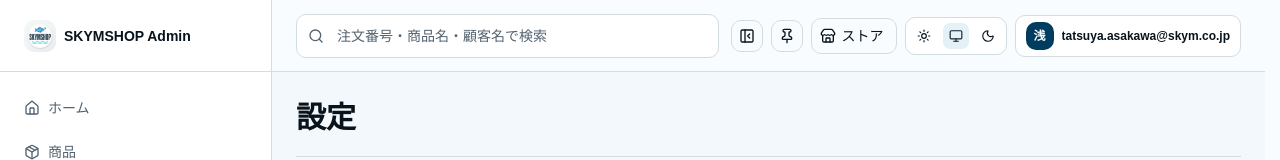
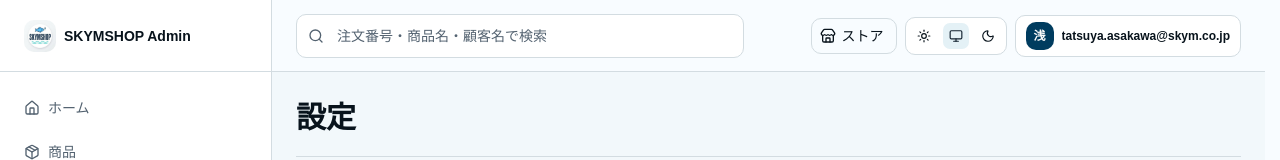
Before and after one commit to r77tchan/skym-shop-design, a React (Vite) app: page /admin/settings in a window 1280 px wide. Shown: the top 160 px of the page. Built offline with nearby package versions, Linux system fonts and the light colour scheme.

Commit message:
サイドバー開閉とヘッダー固定機能の削除

```diff
--- a/src/components/admin-layout.tsx
+++ b/src/components/admin-layout.tsx
@@ -3,10 +3,6 @@ import {
   MailIcon,
   NewspaperIcon,
   PackageIcon,
-  PanelLeftCloseIcon,
-  PanelLeftOpenIcon,
-  PinIcon,
-  PinOffIcon,
   SearchIcon,
   SettingsIcon,
   ShoppingCartIcon,
@@ -69,59 +65,15 @@ const adminNavItems = [
 ]
 
 export function AdminLayout() {
-  const [isSidebarVisible, setIsSidebarVisible] = useState(true)
-  const [isTopbarPinned, setIsTopbarPinned] = useState(false)
+  return (
+    <main className="min-h-svh bg-muted/35 text-foreground">
+      <AdminSidebar />
 
-  useEffect(() => {
-    const root = document.documentElement
+      <div className="min-w-0 lg:pl-[272px]">
+        <AdminTopbar />
 
-    if (isTopbarPinned) {
-      root.dataset.adminTopbarPinned = 'true'
-    } else {
-      delete root.dataset.adminTopbarPinned
-    }
-
-    return () => {
-      delete root.dataset.adminTopbarPinned
-    }
-  }, [isTopbarPinned])
-
-  return (
-    <main
-      className={cn(
-        'min-h-svh bg-muted/35 text-foreground',
-        isTopbarPinned && 'flex h-svh flex-col overflow-hidden',
-      )}
-    >
-      {isSidebarVisible ? <AdminSidebar /> : null}
-
-      <div
-        className={cn(
-          'min-w-0',
-          isTopbarPinned && 'flex min-h-0 flex-1 flex-col overflow-hidden',
-          isSidebarVisible && 'lg:pl-[272px]',
-        )}
-      >
-        <AdminTopbar
-          isSidebarVisible={isSidebarVisible}
-          isTopbarPinned={isTopbarPinned}
-          onToggleSidebar={() => setIsSidebarVisible((current) => !current)}
-          onToggleTopbarPinned={() => setIsTopbarPinned((current) => !current)}
-        />
-
-        <div
-          className={cn(
-            isTopbarPinned &&
-              'min-h-0 flex-1 overflow-y-auto overscroll-y-none',
-          )}
-          data-admin-scroll-container
-        >
-          <div
-            className={cn(
-              'mx-auto grid w-full min-w-0 gap-5 px-gutter py-5 sm:gap-6 sm:py-6',
-              isSidebarVisible ? 'max-w-[1440px]' : 'max-w-[1760px]',
-            )}
-          >
+        <div data-admin-scroll-container>
+          <div className="mx-auto grid w-full max-w-[1760px] min-w-0 gap-5 px-gutter py-5 sm:gap-6 sm:py-6 lg:max-w-[1440px]">
             <Outlet />
           </div>
         </div>
@@ -221,21 +173,7 @@ function AdminSidebar() {
   )
 }
 
-function AdminTopbar({
-  isSidebarVisible,
-  isTopbarPinned,
-  onToggleSidebar,
-  onToggleTopbarPinned,
-}: {
-  isSidebarVisible: boolean
-  isTopbarPinned: boolean
-  onToggleSidebar: () => void
-  onToggleTopbarPinned: () => void
-}) {
-  const SidebarToggleIcon = isSidebarVisible
-    ? PanelLeftCloseIcon
-    : PanelLeftOpenIcon
-  const TopbarToggleIcon = isTopbarPinned ? PinOffIcon : PinIcon
+function AdminTopbar() {
   const [isProfileMenuOpen, setIsProfileMenuOpen] = useState(false)
   const profileMenuRef = useRef<HTMLDivElement>(null)
 
@@ -263,18 +201,8 @@ function AdminTopbar({
   }, [isProfileMenuOpen])
 
   return (
-    <header
-      className={cn(
-        'admin-layout-header-row border-b bg-background',
-        isTopbarPinned && 'shrink-0',
-      )}
-    >
-      <div
-        className={cn(
-          'admin-layout-topbar-inner mx-auto flex flex-col gap-3 px-gutter py-3 sm:flex-row sm:items-center sm:justify-between',
-          isSidebarVisible ? 'max-w-[1440px]' : 'max-w-[1760px]',
-        )}
-      >
+    <header className="admin-layout-header-row border-b bg-background">
+      <div className="admin-layout-topbar-inner mx-auto flex max-w-[1760px] flex-col gap-3 px-gutter py-3 sm:flex-row sm:items-center sm:justify-between lg:max-w-[1440px]">
         <label className="relative block min-w-0 sm:max-w-md sm:flex-1">
           <SearchIcon
             aria-hidden="true"
@@ -290,34 +218,6 @@ function AdminTopbar({
 
         <div className="flex flex-wrap items-center justify-between gap-2 sm:flex-nowrap sm:justify-end">
           <div className="flex shrink-0 items-center gap-2">
-            <Button
-              aria-label={
-                isSidebarVisible ? 'サイドバーを非表示' : 'サイドバーを表示'
-              }
-              aria-pressed={isSidebarVisible}
-              onClick={onToggleSidebar}
-              size="icon"
-              title={
-                isSidebarVisible ? 'サイドバーを非表示' : 'サイドバーを表示'
-              }
-              type="button"
-              variant="outline"
-            >
-              <SidebarToggleIcon aria-hidden="true" />
-            </Button>
-            <Button
-              aria-label={
-                isTopbarPinned ? 'ヘッダー固定を解除' : 'ヘッダーを固定'
-              }
-              aria-pressed={isTopbarPinned}
-              onClick={onToggleTopbarPinned}
-              size="icon"
-              title={isTopbarPinned ? 'ヘッダー固定を解除' : 'ヘッダーを固定'}
-              type="button"
-              variant="outline"
-            >
-              <TopbarToggleIcon aria-hidden="true" />
-            </Button>
             <Button asChild className="h-9 px-3" variant="outline">
               <Link to="/">
                 <StoreIcon data-icon="inline-start" />
--- a/src/pages/admin-news-page.tsx
+++ b/src/pages/admin-news-page.tsx
@@ -132,7 +132,7 @@ export function AdminNewsPage() {
       <NewsPageHeader />
 
       <section className="grid min-w-0 gap-4 rounded-lg border bg-card p-4">
-        <div className="grid gap-3 lg:grid-cols-[minmax(0,1fr)_auto]">
+        <div className="grid gap-3 lg:grid-cols-[minmax(0,1fr)_auto] admin-top-nav:grid-cols-[minmax(0,1fr)_auto]">
           <label className="relative block min-w-0">
             <SearchIcon
               aria-hidden="true"
@@ -147,7 +147,10 @@ export function AdminNewsPage() {
           </label>
 
           <div className="flex items-center gap-2">
-            <Button className="h-11 px-3 lg:hidden" variant="outline">
+            <Button
+              className="h-11 px-3 lg:hidden admin-top-nav:hidden"
+              variant="outline"
+            >
               <SlidersHorizontalIcon data-icon="inline-start" />
               絞り込み
             </Button>
@@ -279,7 +282,7 @@ function NewsTable({
         </Button>
       </div>
 
-      <div className="hidden min-w-0 overflow-x-auto lg:block">
+      <div className="hidden min-w-0 overflow-x-auto lg:block admin-top-nav:block">
         <div className="min-w-[1040px]">
           <div className="grid grid-cols-[48px_64px_minmax(340px,1.45fr)_96px_112px_112px_36px] items-center gap-3 border-y bg-muted/35 px-4 py-2 text-xs font-medium text-muted-foreground">
             <span>No</span>
@@ -307,7 +310,7 @@ function NewsTable({
       </div>
 
       {rows.length > 0 ? (
-        <div className="grid divide-y lg:hidden">
+        <div className="grid divide-y lg:hidden admin-top-nav:hidden">
           {rows.map((row) => (
             <NewsMobileCard
               isPublished={publishedNewsIds.has(row.item.id)}
--- a/src/pages/admin-product-form-page.tsx
+++ b/src/pages/admin-product-form-page.tsx
@@ -121,7 +121,7 @@ function AdminProductFormPage({
               <h2 className="font-heading text-base font-semibold">基本情報</h2>
             </div>
 
-            <div className="grid gap-4 lg:grid-cols-2">
+            <div className="grid gap-4 lg:grid-cols-2 admin-top-nav:grid-cols-2">
               <label className={fieldWrapperClassName}>
                 <span className={fieldLabelClassName}>商品名</span>
                 <Input
--- a/src/pages/admin-settings-page.tsx
+++ b/src/pages/admin-settings-page.tsx
@@ -90,7 +90,7 @@ export function AdminSettingsPage() {
         </div>
 
         <form
-          className="grid gap-3 lg:grid-cols-[minmax(0,1fr)_minmax(260px,0.55fr)_auto] lg:items-end"
+          className="grid gap-3 lg:grid-cols-[minmax(0,1fr)_minmax(260px,0.55fr)_auto] lg:items-end admin-top-nav:grid-cols-[minmax(0,1fr)_minmax(260px,0.55fr)_auto] admin-top-nav:items-end"
           onSubmit={(event) => {
             event.preventDefault()
             handleAddEmail()
@@ -180,7 +180,7 @@ function AllowedEmailsTable({
         </div>
       </div>
 
-      <div className="hidden min-w-0 overflow-x-auto lg:block">
+      <div className="hidden min-w-0 overflow-x-auto lg:block admin-top-nav:block">
         <div className="min-w-[720px]">
           <div className="grid grid-cols-[48px_minmax(280px,1fr)_104px_112px_72px] items-center gap-3 border-y bg-muted/35 px-4 py-2 text-xs font-medium text-muted-foreground">
             <span>No</span>
@@ -203,7 +203,7 @@ function AllowedEmailsTable({
         </div>
       </div>
 
-      <div className="grid divide-y lg:hidden">
+      <div className="grid divide-y lg:hidden admin-top-nav:hidden">
         {emails.map((item, index) => (
           <AllowedEmailMobileCard
             displayNo={index + 1}
--- a/src/styles.css
+++ b/src/styles.css
@@ -3,6 +3,9 @@
 @import '@fontsource-variable/noto-sans-jp/wght.css';
 
 @custom-variant dark (&:is(.dark *));
+@custom-variant admin-top-nav (
+  @media (min-width: 48rem) and (max-width: 63.999rem)
+);
 
 @theme inline {
   --font-heading: var(--font-sans);
@@ -195,10 +198,6 @@
     overflow-y: scroll;
     scrollbar-gutter: stable;
   }
-  html[data-admin-topbar-pinned='true'] {
-    overflow-y: hidden;
-    scrollbar-gutter: auto;
-  }
 }
 
 .site-header {
```
Also changed, not shown: src/pages/admin-customers-page.tsx (+7 -4 lines), src/pages/admin-inquiries-page.tsx (+7 -4 lines), src/pages/admin-orders-page.tsx (+7 -4 lines), src/pages/admin-products-page.tsx (+8 -5 lines), 1 other file (tests, documents, lock files or other folders).
